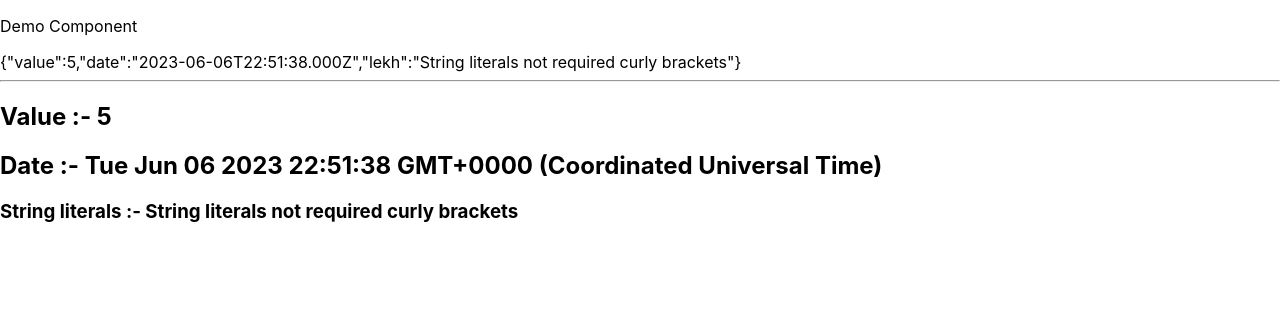
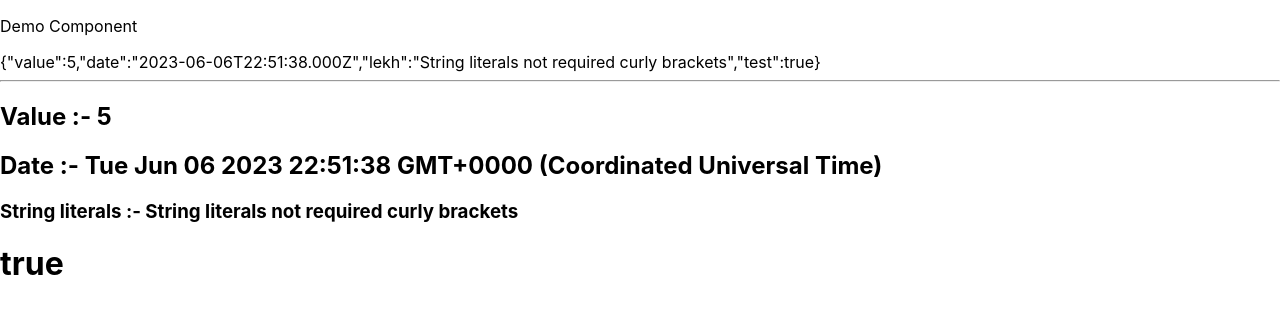
Before and after one commit to paudel54/React_Interview, a React (Create React App) app in the folder second/: page / in a window 1280 px wide. Shown: the top 314 px of the page. Built offline with nearby package versions, Linux system fonts and the light colour scheme.

Commit message:
Props Default behaviour,=>true in react

```diff
--- a/second/src/App.js
+++ b/second/src/App.js
@@ -3,7 +3,7 @@ import DemoComponent from './component/DemoComponent'
 const App = () => {
   return (
     <div>
-      <DemoComponent value={1 + 4} date={new Date()} lekh='String literals not required curly brackets' />
+      <DemoComponent value={1 + 4} date={new Date()} lekh='String literals not required curly brackets' test />
     </div>
   )
 }
--- a/second/src/component/DemoComponent.js
+++ b/second/src/component/DemoComponent.js
@@ -9,6 +9,7 @@ const DemoComponent = (props) => {
             <h2>Value :- {props.value}</h2>
             <h2>Date :- {props.date.toString()}</h2>
             <h3>String literals :- {props.lekh}</h3>
+            <h1>{props.test.toString()}</h1>
         </div>
     )
 }
```
Also changed, not shown: second/src/note.txt.
